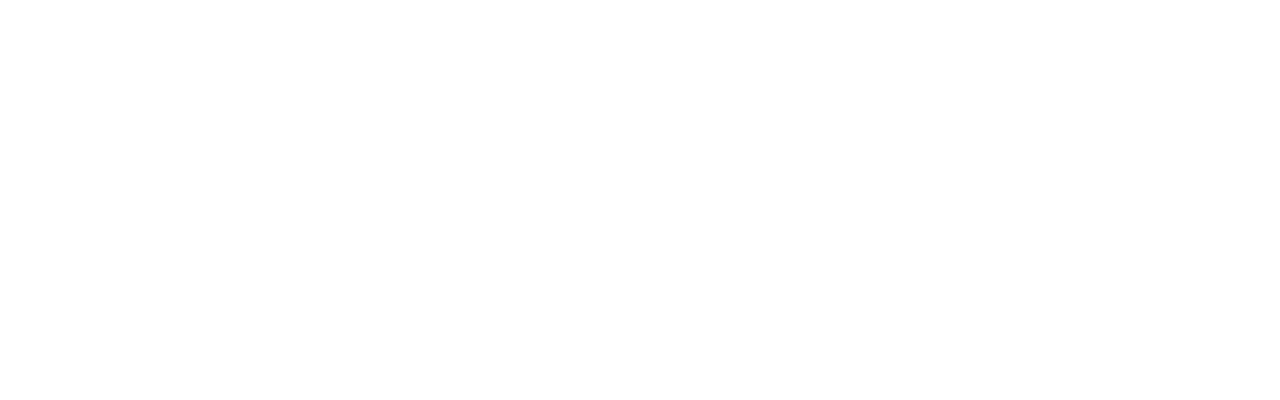
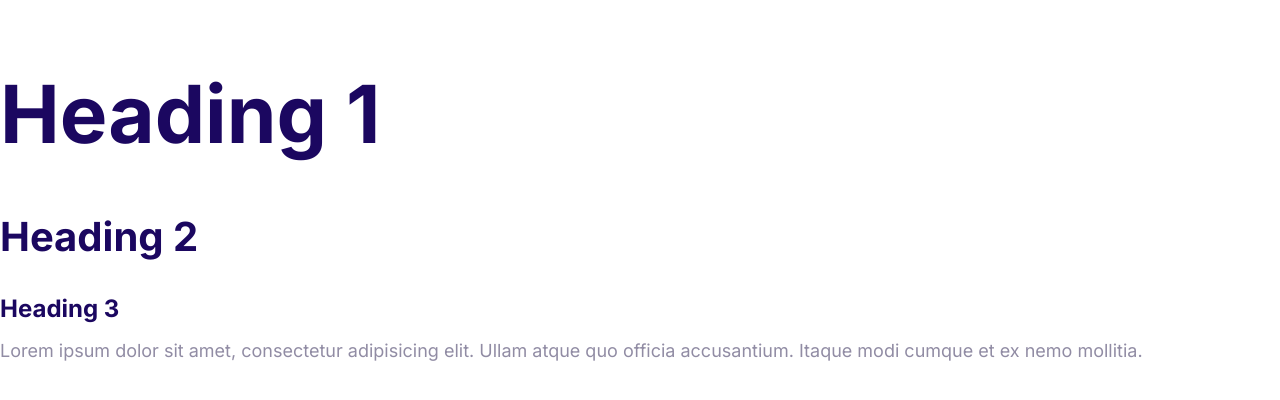
Before and after one commit to Akhilbille/FinalProject, a plain HTML site: page index.html in a window 1280 px wide. Drawn offline with Linux system fonts and the light colour scheme.

Commit message:
Define the styles for the fonts.

```diff
--- a/css/style.css
+++ b/css/style.css
@@ -5,3 +5,56 @@
    --color-headings: #1b0760;
    --color-body: #918ca4;
 }
+
+html{
+   /*62.5% of 16px is 10px*/
+   font-size: 62.5%;
+}
+
+body{
+   color: var(--color-body);
+   font-family: Inter, Arial,Arial, Helvetica, sans-serif;
+   font-size: 2.4rem;
+   line-height: 1.5;
+}
+
+h1,h2,h3{
+   color: var(--color-headings);
+   margin-bottom: 1rem;
+}
+
+h1{
+   font-size: 7rem;
+}
+
+h2{
+   font-size: 4rem;
+}
+
+h3{
+   font-size: 3rem;
+}
+
+p{
+   margin: 0;
+}
+
+
+@media screen and (min-width:1024px) {
+   body{
+      font-size: 1.8rem;
+   }
+
+   h1{
+      font-size: 8rem;
+   }
+
+   h2{
+      font-size: 4rem ;
+   }
+
+   h3{
+      font-size: 2.4rem;
+   }
+
+}
--- a/index.html
+++ b/index.html
@@ -4,8 +4,19 @@
     <meta charset="UTF-8" />
     <meta name="viewport" content="width=device-width, initial-scale=1.0" />
     <title>Document</title>
+    <link rel="preconnect" href="https://fonts.gstatic.com" />
+    <link
+      href="https://fonts.googleapis.com/css2?family=Inter:wght@400;700&display=swap"
+      rel="stylesheet"
+    />
     <link rel="stylesheet" href="/css/normalize.css" />
     <link rel="stylesheet" href="/css/style.css" />
   </head>
-  <body></body>
+  <body>
+    <h1>Heading 1</h1>
+    <h2>Heading 2</h2>
+    <h3>Heading 3</h3>
+    <p>Lorem ipsum dolor sit amet, consectetur adipisicing elit. Ullam atque quo officia accusantium. Itaque modi cumque et ex nemo mollitia.</p>
+
+  </body>
 </html>
```
